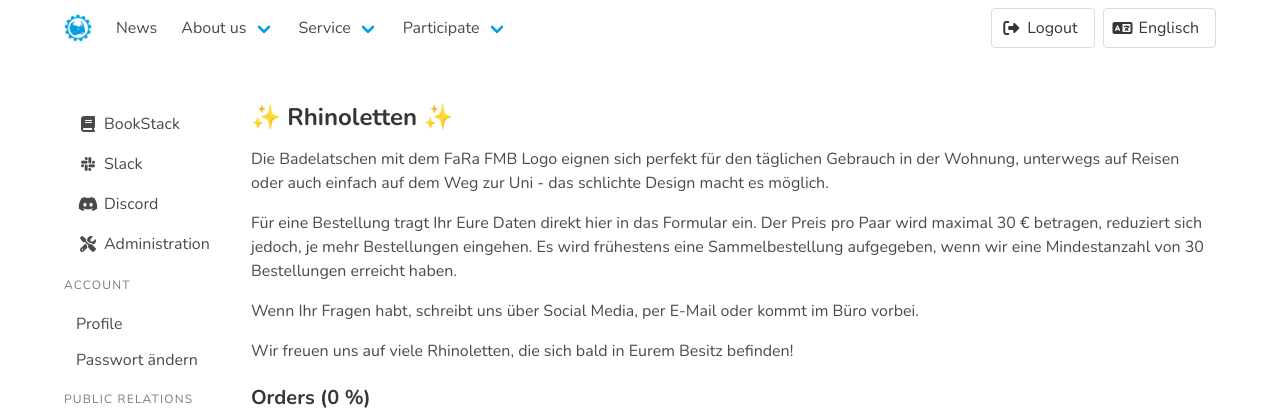
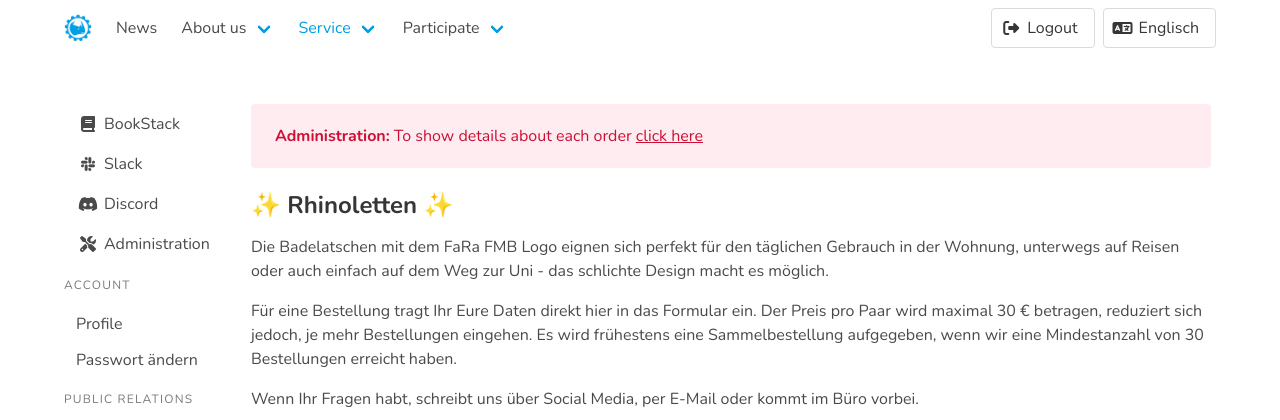
Before and after one commit to timptner/farafmb, a Django app: page /de/merchandise/ in a window 1280 px wide. Shown: the top 420 px of the page. Run offline with Django 4.2, Linux system fonts and the light colour scheme; the visitor is signed in with stand-in values (Sample User, id 1); data that the repository does not hold is empty; some libraries are stand-ins or nearby versions.

Commit message:
Add links to navigation

```diff
--- a/merchandise/templates/merchandise/order_form.html
+++ b/merchandise/templates/merchandise/order_form.html
@@ -3,6 +3,15 @@
 {% load i18n %}
 
 {% block content %}
+    {% if user.is_authenticated %}
+        <div class="notification is-danger is-light">
+            {% url 'merchandise:orders' as admin_url %}
+            {% blocktrans with url=admin_url %}
+                <strong>Administration:</strong> To show details about each order <a href="{{ url }}">click here</a>
+            {% endblocktrans %}
+        </div>
+    {% endif %}
+
     <div class="content">
         <h3>✨ Rhinoletten ✨</h3>
         <p>
@@ -24,7 +33,8 @@
 
     <h5 class="title is-5">{% trans "Orders" %} ({{ stats.percentage }} %)</h5>
 
-    <progress class="progress is-large" value="{{ stats.value }}" max="{{ stats.max }}">{{ stats.percentage }} %</progress>
+    <progress class="progress is-large" value="{{ stats.value }}" max="{{ stats.max }}">{{ stats.percentage }} %
+    </progress>
 
     <h5 class="title is-5">{% trans "Registration" %}</h5>
 
--- a/templates/layout/navigation.html
+++ b/templates/layout/navigation.html
@@ -37,6 +37,10 @@
                         <a class="navbar-item" href="{% url 'excursions:list' %}">{% trans "Excursions" %}</a>
                         <a class="navbar-item" href="{% url 'jobs:job_list' %}">{% trans "Jobs" %}</a>
                         <a class="navbar-item" href="{% url 'exams:info' %}">{% trans "Memory minutes" %}</a>
+
+                        <hr class="navbar-divider">
+
+                        <a class="navbar-item" href="{% url 'merchandise:create-order' %}">{% trans "Merchandise" %}</a>
 
                         <hr class="navbar-divider">
 
```
